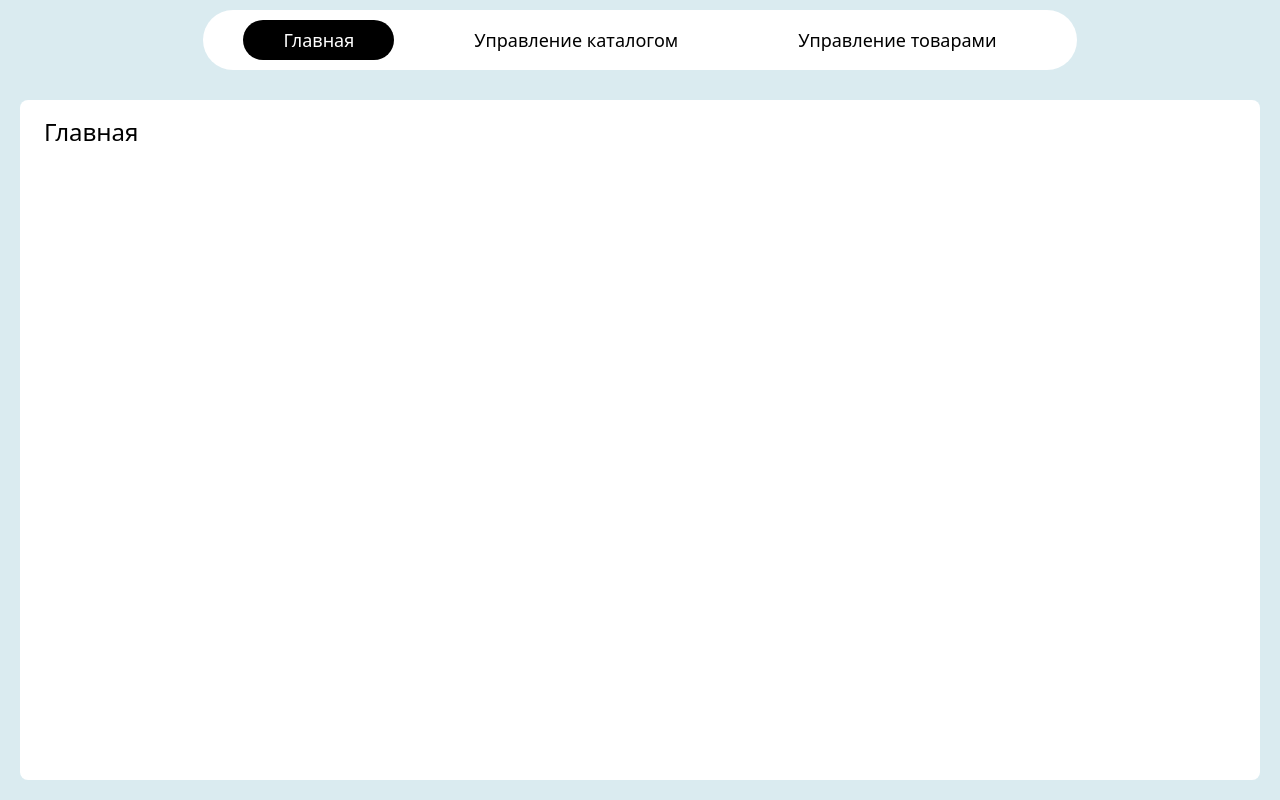
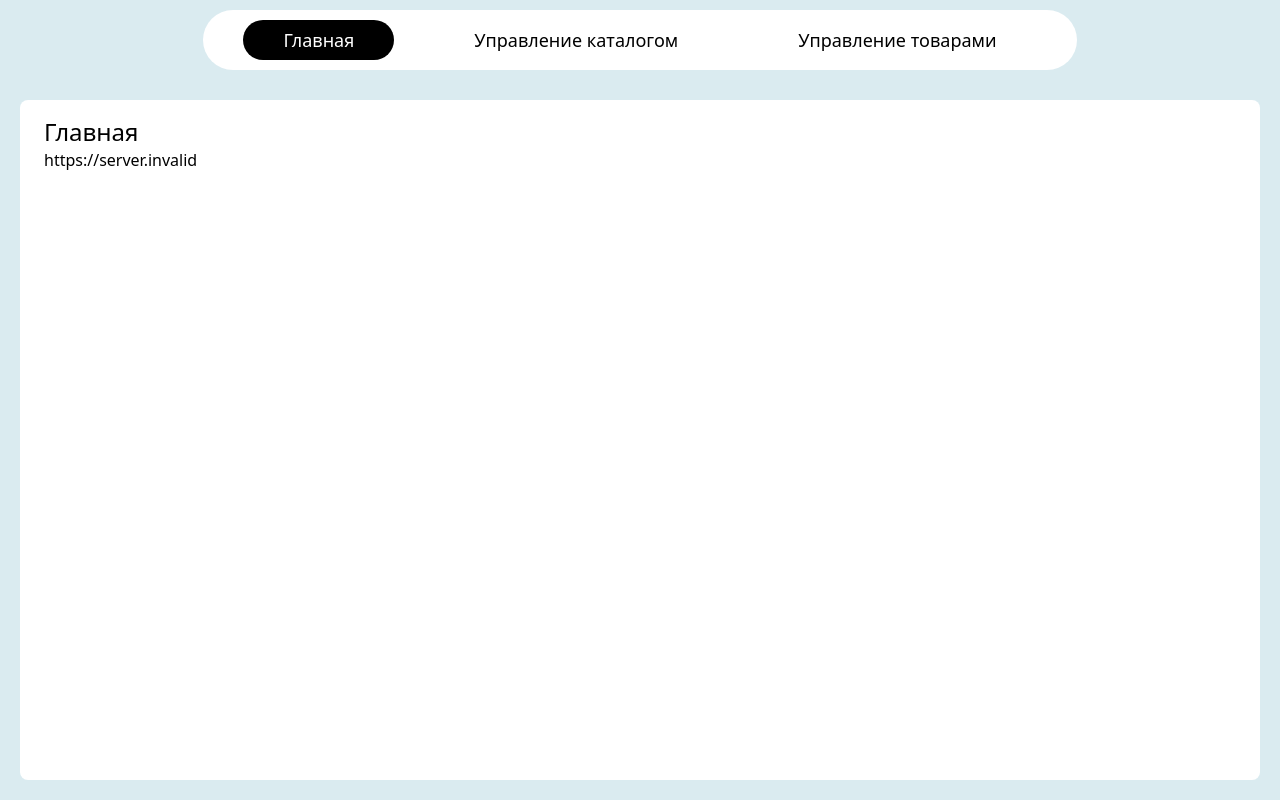
Before and after one commit to goglq/buyer-manager-bot-client, a Next.js app: page / in a window 1280 px wide. Built offline with nearby package versions, Linux system fonts and the light colour scheme; no server answers.

Commit message:
display API URL

```diff
--- a/pages/index.tsx
+++ b/pages/index.tsx
@@ -5,6 +5,10 @@ const IndexPage: NextPage = () => {
     <div className="flex p-5 h-rel-screen">
       <div className="w-full rounded-lg bg-white px-6 py-4">
         <h1 className="text-2xl font-medium">Главная</h1>
+        <span>
+          {process.env.NEXT_PUBLIC_API_URL ??
+            'NEXT PUBLIC API_URL is undefined'}
+        </span>
       </div>
     </div>
   )
```
